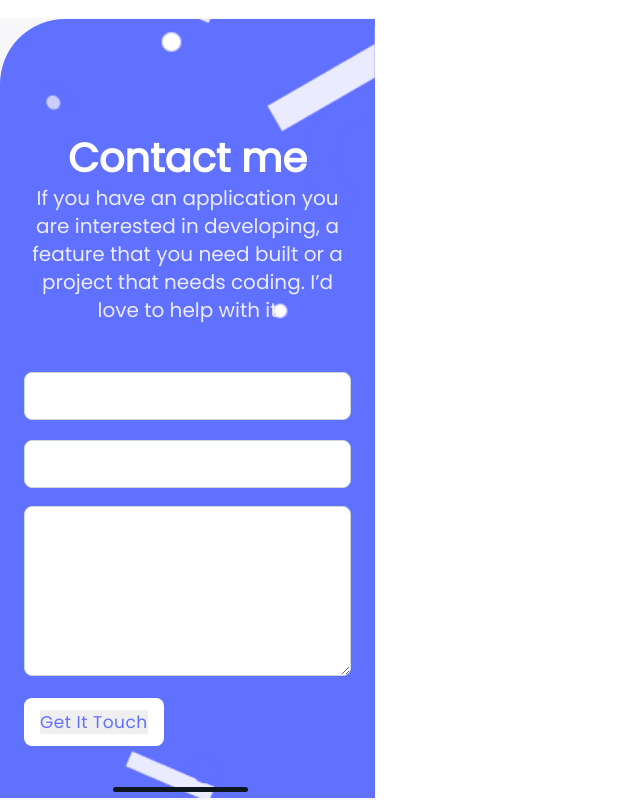
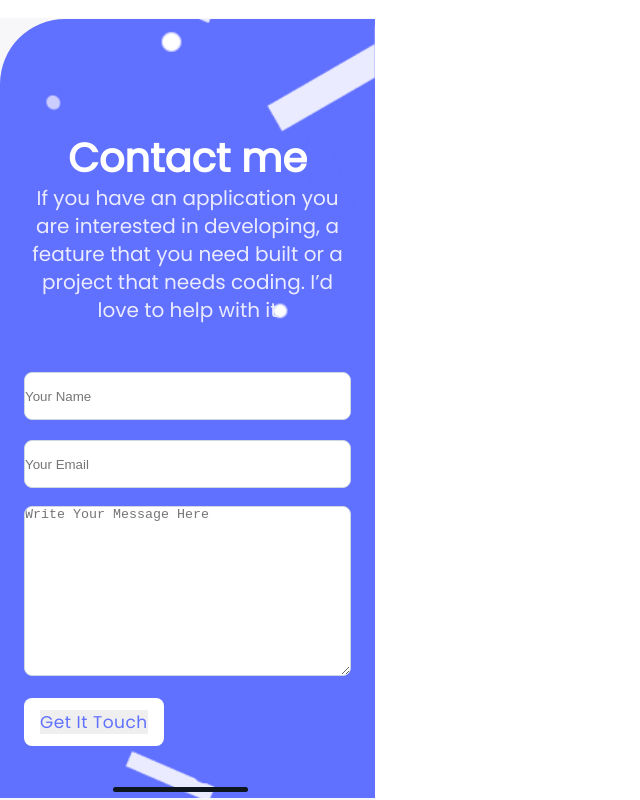
Before and after one commit to Osoro254Alex/My-Portfolio, a website: page index.html in a window 1280 px wide. Shown: the part 4610-5410 px from the top of the page, without its empty margins (0-640 px from the left). Drawn offline with Linux system fonts and the light colour scheme.

Commit message:
Modify contact me section in index.html file

```diff
--- a/index.html
+++ b/index.html
@@ -332,9 +332,9 @@ Hello I’m a software developer! I can help you build a product , feature or we
         If you have an application you are interested in developing, a feature that you need built or a project that needs coding. I’d love to help with it
                 </p>
                 <form action="clic">
-                    <input class="input-1" type="text">
-                    <input class="input-2" type="text">
-                    <textarea id="sheet" name="form" cols="30" rows="10"></textarea>
+                    <input placeholder="Your Name" class="input-1" type="text">
+                    <input placeholder="Your Email" class="input-2" type="email">
+                    <textarea placeholder="Write Your Message Here" id="sheet" name="form" cols="30" rows="10"></textarea>
                     <div class="bt btn-press">
                         <button id="but" type="button">
                             Get It Touch
```
